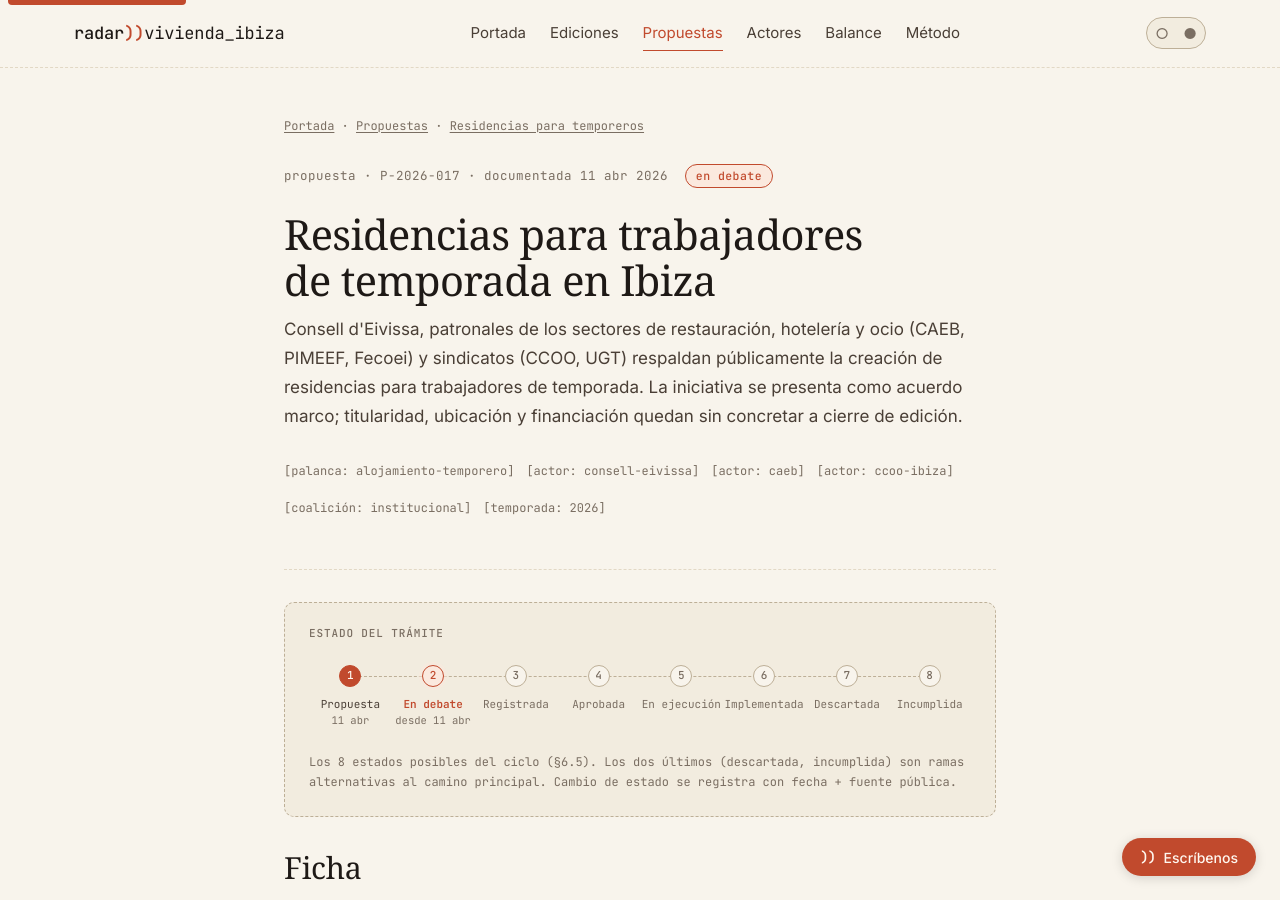
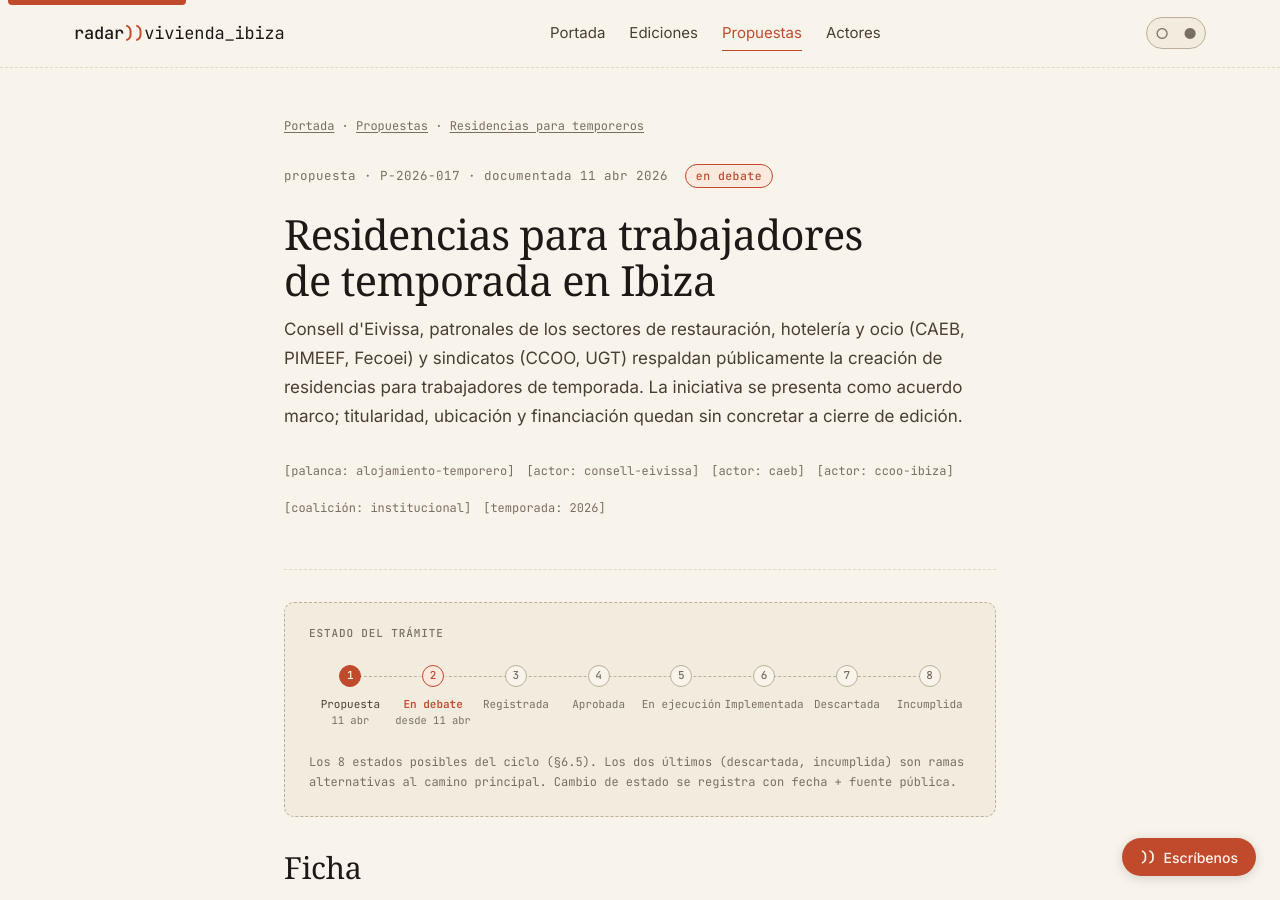
Before and after one commit to otundra/ibiza-housing-radar, a Jekyll site: the page docs/prototype/proposal.html, which Jekyll copies as it is, in a window 1280 px wide and 900 px high. Built offline with Jekyll 4.4.1, drawn with Linux system fonts in a browser that asks for light colours; some web fonts are replaced.

Commit message:
feat(prototipo): quitar Balance y Método del menú principal
Dos entradas eran placeholders (href="#"). El editor pide simplificar
el menú a las 4 secciones que sí tienen página: Portada, Ediciones,
Propuestas, Actores.

Co-Authored-By: Claude Opus 4.7 (1M context) <noreply@anthropic.com>

```diff
--- a/docs/prototype/actor.html
+++ b/docs/prototype/actor.html
@@ -36,8 +36,6 @@
       <a href="edition.html">Ediciones</a>
       <a href="proposal.html">Propuestas</a>
       <a href="actor.html" aria-current="page">Actores</a>
-      <a href="#">Balance</a>
-      <a href="#">Método</a>
     </nav>
     <div class="theme-toggle" role="group" aria-label="Tema claro u oscuro">
       <button type="button" data-theme-set="light" aria-label="Modo claro" title="Modo claro">○</button>
--- a/docs/prototype/edition.html
+++ b/docs/prototype/edition.html
@@ -36,8 +36,6 @@
       <a href="edition.html" aria-current="page">Ediciones</a>
       <a href="proposal.html">Propuestas</a>
       <a href="actor.html">Actores</a>
-      <a href="#">Balance</a>
-      <a href="#">Método</a>
     </nav>
     <div class="theme-toggle" role="group" aria-label="Tema claro u oscuro">
       <button type="button" data-theme-set="light" aria-label="Modo claro" title="Modo claro">○</button>
--- a/docs/prototype/home.html
+++ b/docs/prototype/home.html
@@ -39,8 +39,6 @@
       <a href="edition.html">Ediciones</a>
       <a href="proposal.html">Propuestas</a>
       <a href="actor.html">Actores</a>
-      <a href="#">Balance</a>
-      <a href="#">Método</a>
     </nav>
     <div class="theme-toggle" role="group" aria-label="Tema claro u oscuro">
       <button type="button" data-theme-set="light" aria-label="Modo claro" title="Modo claro">○</button>
--- a/docs/prototype/proposal.html
+++ b/docs/prototype/proposal.html
@@ -36,8 +36,6 @@
       <a href="edition.html">Ediciones</a>
       <a href="proposal.html" aria-current="page">Propuestas</a>
       <a href="actor.html">Actores</a>
-      <a href="#">Balance</a>
-      <a href="#">Método</a>
     </nav>
     <div class="theme-toggle" role="group" aria-label="Tema claro u oscuro">
       <button type="button" data-theme-set="light" aria-label="Modo claro" title="Modo claro">○</button>
```
